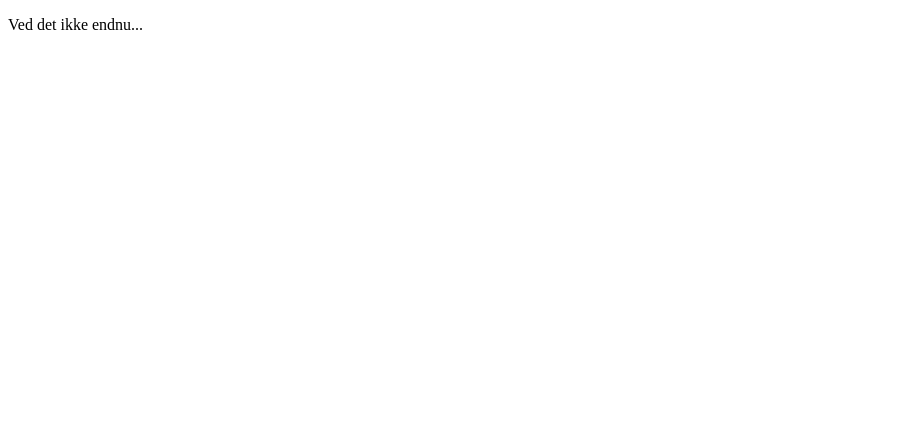
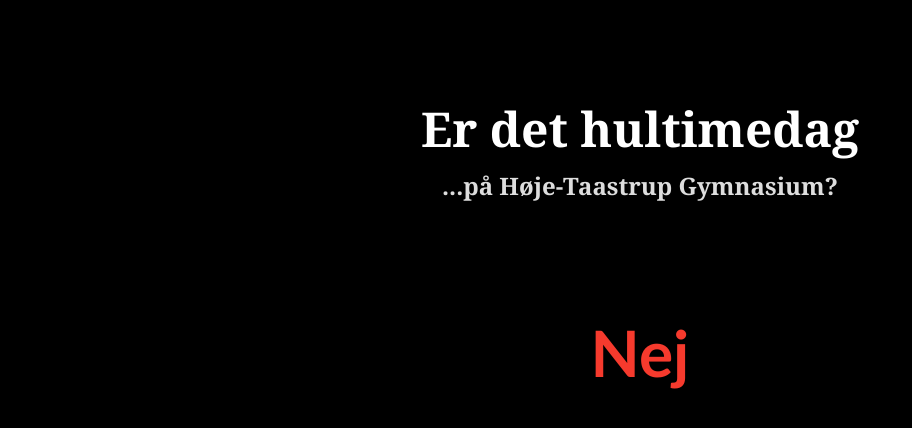
Before and after one commit to Giraaffes/marcus-cool, a website: page static/erdethultimedag.html in a window 1280 px wide. Shown: the whole page, without its empty margins (0-912 px from the left). Drawn offline with nearby package versions, Linux system fonts and the light colour scheme.

Commit message:
erdethultimedag virker

```diff
--- a/static/erdethultimedag.html
+++ b/static/erdethultimedag.html
@@ -1,9 +1,95 @@
 <!DOCTYPE html>
 <html>
 	<head>
+		<meta charset="utf-8">
 		<title>Er det hultimedag?</title>
+		<link rel="icon" type="image/png" href="img/icon/erdethultimedag.png">
+
+		<script src="https://code.jquery.com/jquery-3.7.1.min.js" integrity="sha256-/JqT3SQfawRcv/BIHPThkBvs0OEvtFFmqPF/lYI/Cxo=" crossorigin="anonymous"></script>
+
+		<style>
+			body {
+				background-color: #000000;
+			}
+
+			body > * {
+				text-align: center;
+				margin-bottom: 0;
+			}
+
+			h1 {
+				font-family: constantia,georgia,serif;
+				margin-top: 6rem;
+				font-size: 36pt;
+				color: #fff;
+			}
+
+			h2 {
+				font-family: constantia,georgia,serif;
+				margin-top: 0.5rem;
+				font-size: 18pt;
+				color: #ddd;
+			}
+
+			#answer {
+				font-family: candara,verdana,sans-serif;
+				font-size: 48pt;
+				font-weight: 600;
+				margin-top: 7rem;
+			}
+
+			#answer.ja {
+				color: #66bc46;
+			}
+
+			#answer.nej {
+				color: #f63a2d;
+			}
+
+			/*.konami {
+				display: block;
+				margin-left: auto;
+				margin-right: auto;
+			}*/
+		</style>
 	</head>
+
 	<body>
-		<p>Ved det ikke endnu...</p>
+		<h1>Er det hultimedag</h1>
+		<h2>...på Høje-Taastrup Gymnasium?</h2>
+		<p id="answer" class="yes">Ja</p>
+		<!--<div id="yay"></div>-->
+
+		<script>
+			function getDateStr(date) {
+				return `${date.getDate()}/${date.getMonth() + 1}/${date.getFullYear()}`;
+			}
+
+			const hultimedage = ["19/3/2025", "3/4/2025", "24/4/2025", "28/4/2025", "14/5/2024"];
+
+			let nowDateStr = getDateStr(new Date());
+			let erDetHultimedag = hultimedage.includes(nowDateStr);
+			$("#answer").addClass(erDetHultimedag ? "ja" : "nej")
+			$("#answer").text(erDetHultimedag ? "Ja" : "Nej")
+
+			//function yay() {
+			//	var container = document.getElementById("yay");
+			//	var d = new Date();
+			//	var img = document.createElement("img");
+			//	img.onload = function (e) {
+			//		container.appendChild(e.target);
+			//	}
+			//	if (d.getDay() == 5) {
+			//		img.setAttribute("src", "herd2.png");
+			//		img.setAttribute("width", "60%");
+			//	} else {
+			//		img.setAttribute("src", "saddash.png");
+			//		img.setAttribute("width", "30%");
+			//	}
+			//	img.className = "konami";
+			//}
+
+			//var easter_egg = new Konami(function() {yay();});
+		</script>
 	</body>
 </html>
```
Also changed, not shown: static/img/icon/erdethultimedag.png (added).
